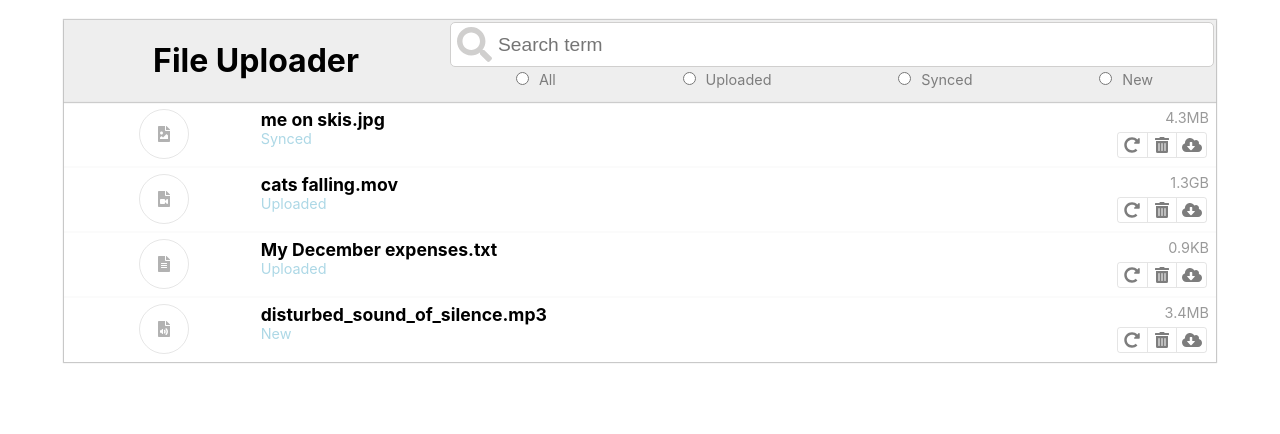
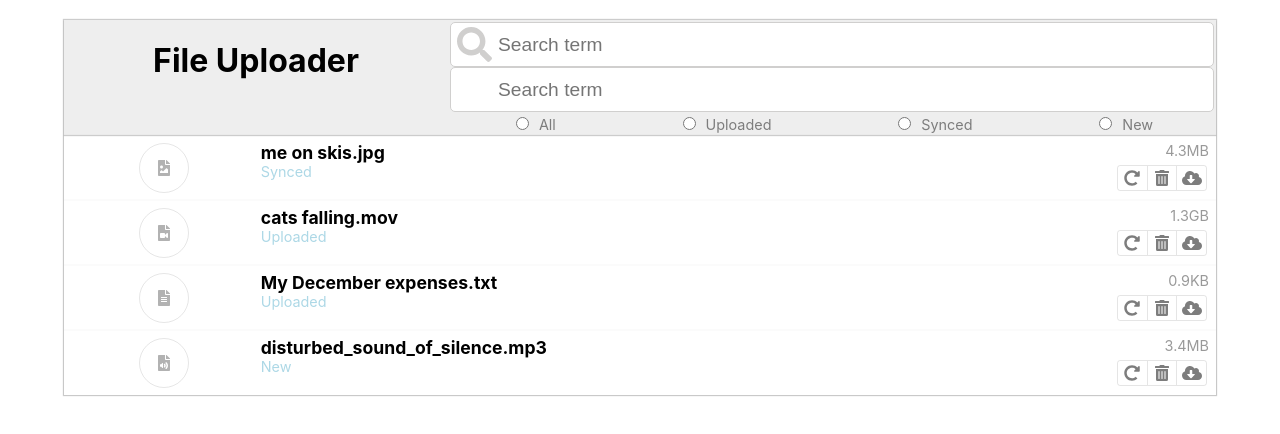
Before and after one commit to john-azzaro/Study-React-Application-Composition, a React (Create React App) app in the folder fileuploader/: page / in a window 1280 px wide. Shown: the top 434 px of the page. Built offline with nearby package versions, Linux system fonts and the light colour scheme.

Commit message:
added input

```diff
--- a/fileuploader/src/SearchBox/SearchBox.js
+++ b/fileuploader/src/SearchBox/SearchBox.js
@@ -9,6 +9,10 @@ class SearchBox extends Component {
       <div className="SearchBox">
         <FontAwesomeIcon icon={faSearch}/>
         <input placeholder="Search term" value={this.props.searchTerm}/>
+        <input
+          placeholder="Search term"
+          value={this.props.searchTerm}
+          onChange={e => this.props.handleUpdate(e.target.value)}/>
       </div>
     );
   }
```
Also changed, not shown: 1 other file (tests, documents, lock files or other folders).
